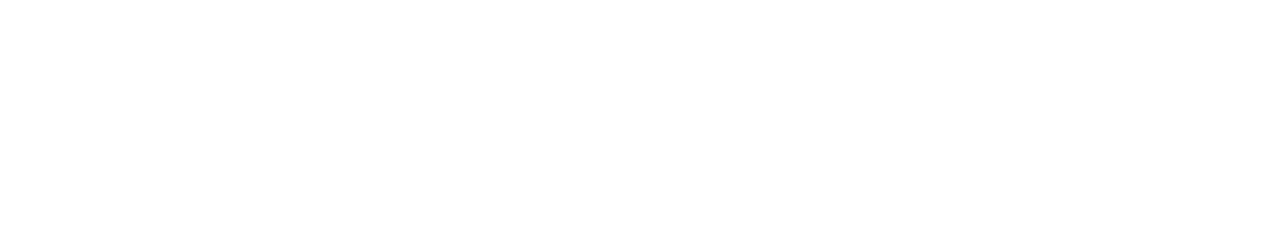
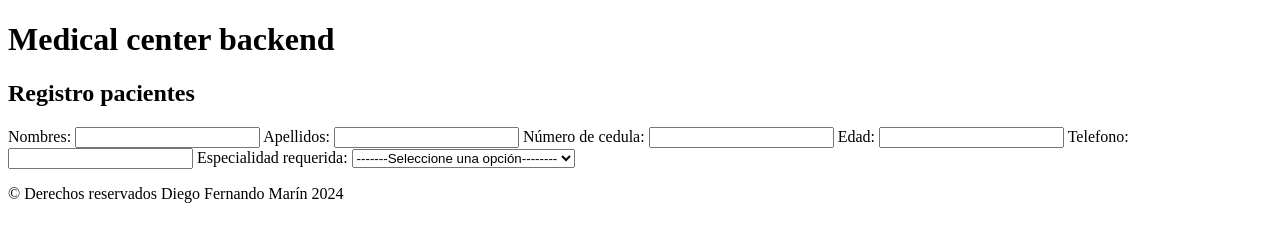
Before and after one commit to DIEG0MARIN/Medical-center, a plain HTML site: page html/registro-pacientes.html in a window 1280 px wide. Drawn offline with Linux system fonts and the light colour scheme.

Commit message:
Estructuración tablas de registro

```diff
--- a/html/registro-pacientes.html
+++ b/html/registro-pacientes.html
@@ -3,9 +3,45 @@
 <head>
     <meta charset="UTF-8">
     <meta name="viewport" content="width=device-width, initial-scale=1.0">
-    <title>Document</title>
+    <title>Registro pacientes</title>
 </head>
 <body>
+    <header>
+        <h1>Medical center backend</h1>
+    </header>
+    <main>
+        <h2>Registro pacientes</h2>
+        <form>
+            <label for ="nombres">Nombres:</label>
+            <input type="text"  id="nombres" name="nombres">
+            <label for ="apellidos">Apellidos:</label>
+            <input type="text"  id="apellidos" name="apellidos">
+            <label for="cedula">Número de cedula:</label>
+            <input type="number" id="cedula" name="cedula" required>
+            <label for="edad">Edad: </label>
+            <input type="number" id="edad" name="edad" required>
+            <label for="telefono">Telefono:</label>
+            <input type="tel" name="telefono" id="telefono">
 
+            <label for="especialidad requerida" >Especialidad requerida: </label>
+
+            <select name="especialidad requerida" id="especialidad requerida" required>
+
+                <option>-------Seleccione una opción--------</option>
+                <option value="Medicina general">Medicina general</option>
+                <option value="cardiologia">Cardiologia</option>
+                <option value="Medicina interna">Medicina interna</option>
+                <option value="dermatologia">Dermatologia</option>
+                <option value="rehabilitacion fisica">Rehabilitación física</option>
+                <option value="psicologia">Psicología</option>
+                <option value="odontologia">Odontología</option>
+                <option value="radiologia">Radiología</option>
+
+            </select>
+        </form>
+    </main>
+    <footer>
+        <p class="copyright"> &copy Derechos reservados Diego Fernando Marín 2024</p>
+    </footer>
 </body>
 </html>
```
Also changed, not shown: html/medicos.html (+5 -5 lines), html/registro-medicos.html (+12 -8 lines), index.html (+1 -1 lines).
